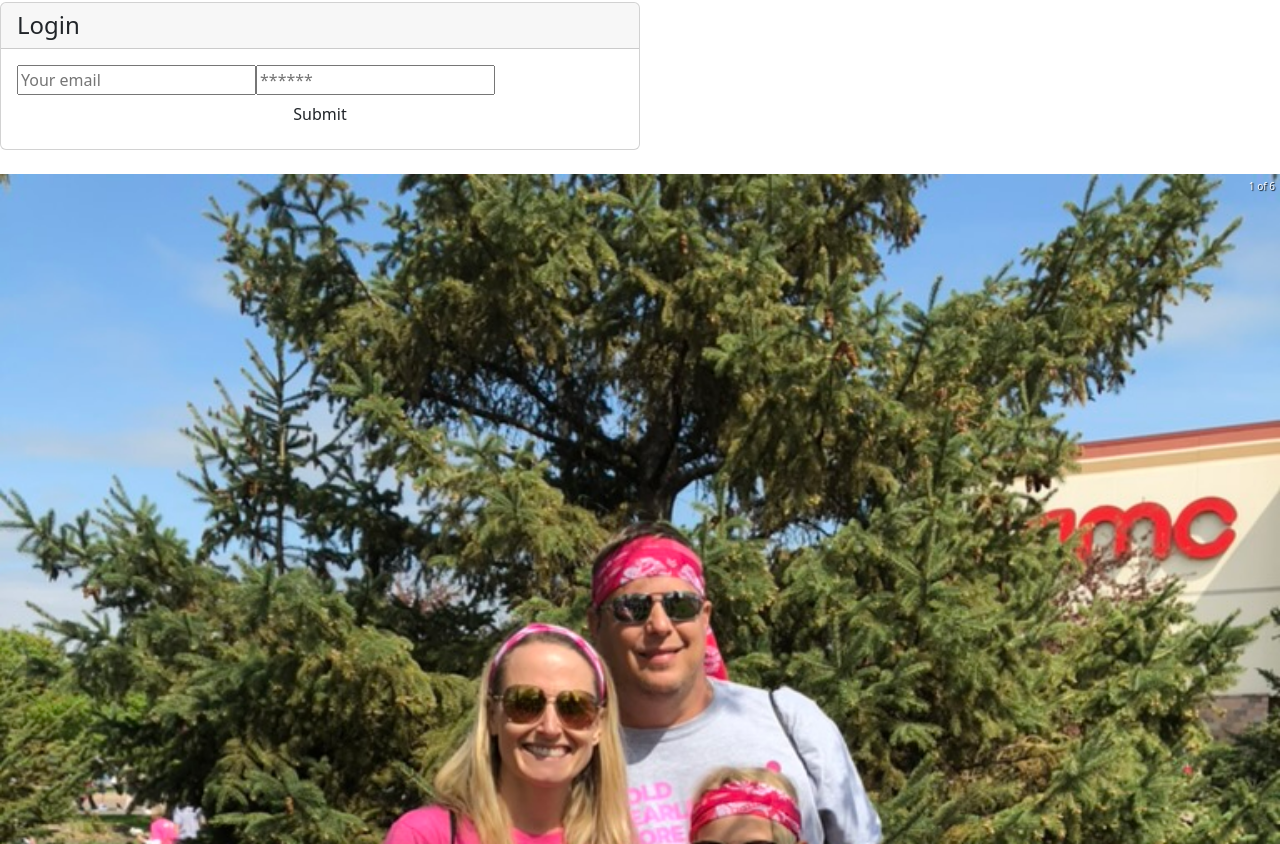
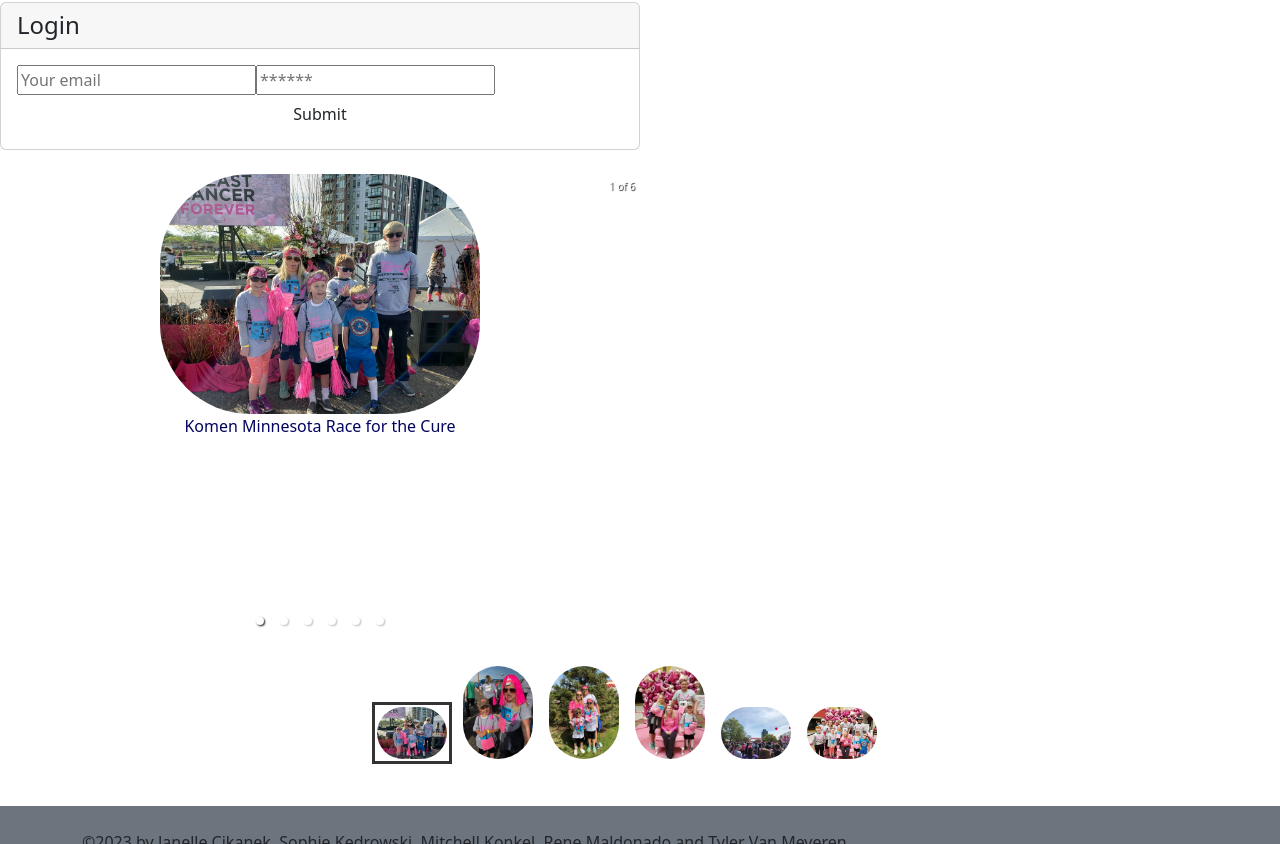
Before and after one commit to mjkonkel/helping-hands, a React (Create React App) app in the folder client/: page /updates in a window 1280 px wide. Shown: the part 276-1120 px from the top of the page. Built offline with nearby package versions, Linux system fonts and the light colour scheme.

Commit message:
carousel formatting

```diff
--- a/client/src/index.css
+++ b/client/src/index.css
@@ -11,3 +11,23 @@ code {
   font-family: source-code-pro, Menlo, Monaco, Consolas, 'Courier New',
     monospace;
 } */
+
+.photos {
+  width: 15%;
+  height: 15%;
+  border-radius: 90px;
+  color: rgb(33, 158, 188);
+  justify-content: center;
+}
+
+.caption {
+  color: rgb(3, 4, 94);
+}
+
+.carousel {
+  display: block;
+  max-width: 50%;
+  max-height: 50%;
+  margin-left: auto;
+  margin-right: auto;
+}
--- a/client/src/pages/Updates.js
+++ b/client/src/pages/Updates.js
@@ -6,34 +6,37 @@ import finish from "../assets/finish.jpeg"
 import group from "../assets/group.jpeg"
 import kids from "../assets/kids.jpeg"
 import kids2 from "../assets/kids2.jpeg"
+import "../index.css"
 
 const Updates = () => {
     return (
         <Carousel>
-                <div>
-                    <img src={family}/>
-                    <p className="photos">Komen Minnesota Race for the Cure</p>
+
+            <div className="carousel">
+                <img src={kids} alt="kids at walk for the cure" className="photos" />
+                <p className="caption">Komen Minnesota Race for the Cure</p>
             </div>
-                <div>
-                <img src={family1}/>
-                    <p className="photos">Komen Minnesota Race for the Cure</p>
+            <div className="carousel">
+                <img src={kids2} alt="kids at walk for the cure" className="photos" />
+                <p className="caption">Komen Minnesota Race for the Cure</p>
             </div>
-                <div>
-                <img src={finish}/>
-                    <p className="photos">Komen Minnesota Race for the Cure</p>
+            <div className="carousel">
+                <img src={family} alt="family at walk for the cure" className="photos" />
+                <p className="caption">Komen Minnesota Race for the Cure</p>
             </div>
-                <div>
-                    <img src={group}/>
-                    <p className="photos">Komen Minnesota Race for the Cure</p>
+            <div className="carousel">
+                <img src={family1} alt="family at walk for the cure" className="photos" />
+                <p className="caption">Komen Minnesota Race for the Cure</p>
             </div>
-                <div>
-                <img src={kids}/>
-                    <p className="photos">Komen Minnesota Race for the Cure</p>
+            <div className="carousel">
+                <img src={finish} alt="finish line at walk for the cure" className="photos" />
+                <p className="caption">Komen Minnesota Race for the Cure</p>
             </div>
-                <div>
-                <img src={kids2}/>
-                    <p className="photos">Komen Minnesota Race for the Cure</p>
+            <div className="carousel">
+                <img src={group} alt="group at walk for the cure" className="photos" />
+                <p className="caption">Komen Minnesota Race for the Cure</p>
             </div>
+
         </Carousel>
     );
 };
```
Also changed, not shown: client/src/helpingHands.jpeg (deleted), 1 other file (tests, documents, lock files or other folders). Lines whose indentation alone changed are shown as unchanged.
